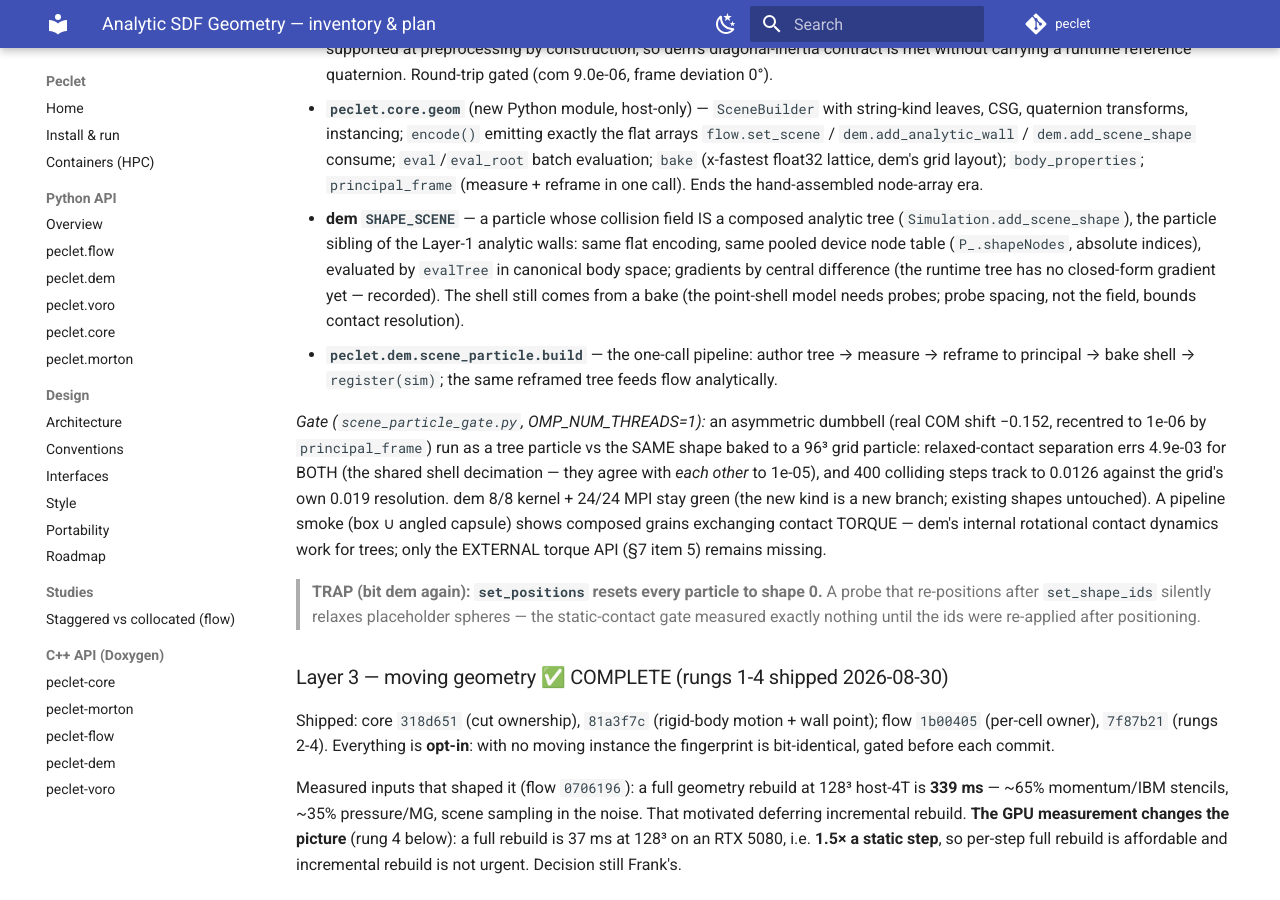
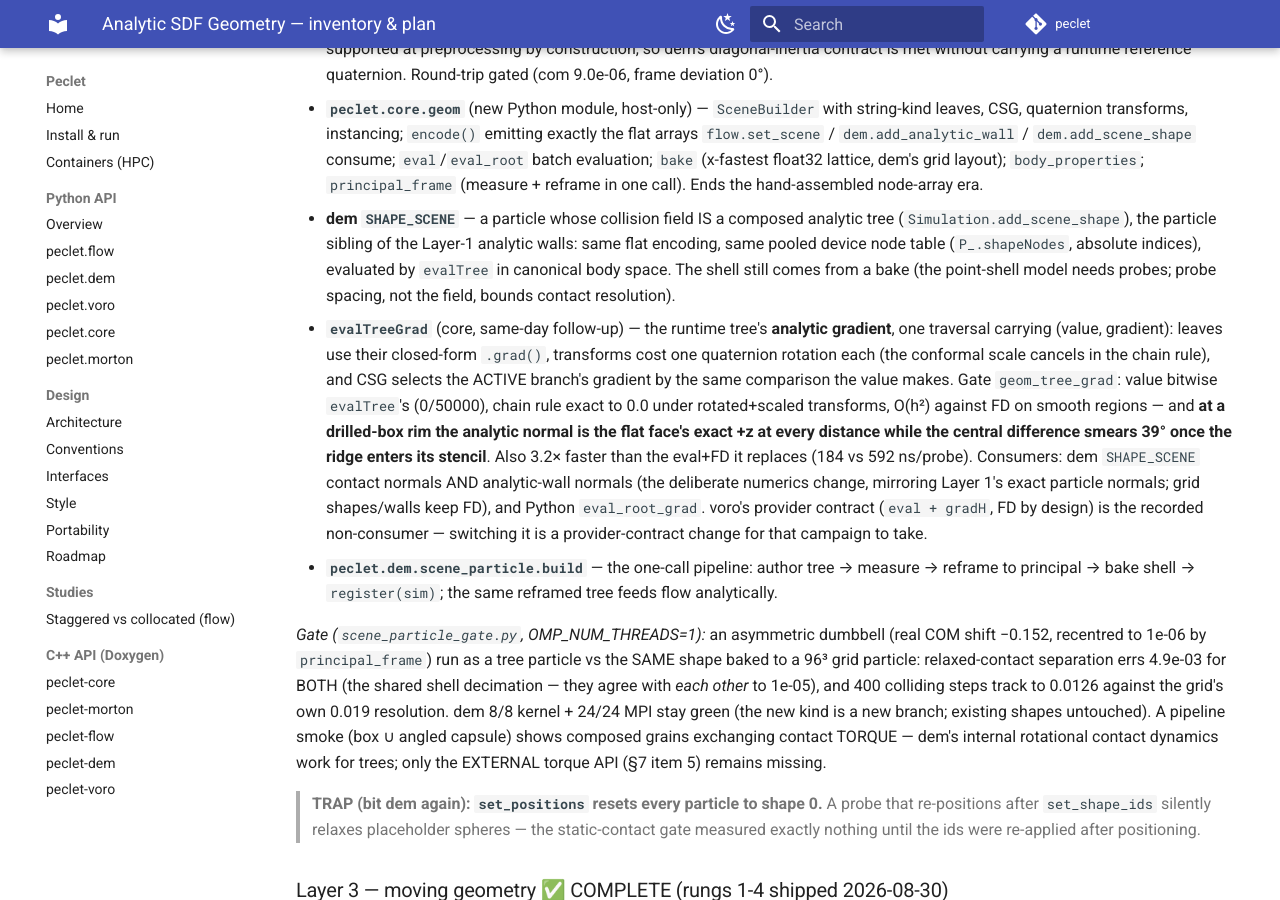
Before and after one commit to computational-chemical-engineering/peclet, an MkDocs documentation site: the page built from docs/ANALYTIC_SDF_GEOMETRY.md, in a window 1280 px wide and 900 px high, scrolled down 14717 px. Built offline with MkDocs 1.6.1 and Material for MkDocs 9.7.7, drawn with Linux system fonts in a browser that asks for light colours; comment, search, counter and statistics services are not loaded.

Commit message:
core+dem bump: analytic tree gradients — exact normals at CSG ridges, 3.2x faster than the FD
core 7fd5fb7: evalTreeGrad (value+gradient in one traversal; chain rule = one rotation per node;
CSG selects the active branch's gradient). Gated: value bitwise evalTree's, chain rule exact,
ridge normal exact where FD smears 39 deg, 184 vs 592 ns/probe.
dem: SHAPE_SCENE contact normals + analytic-wall normals switched to it (the walls switch is the
deliberate numerics change); 8/8 + 24/24 green, scene-particle gate re-passed on both backends.
Note updated in §6.5; voro's eval+gradH provider contract recorded as the non-consumer.

Co-Authored-By: Claude Opus 5 <noreply@anthropic.com>
Claude-Session: https://claude.ai/code/session_015VFHwjBNfmqw89iVFh2sC6

```diff
--- a/docs/ANALYTIC_SDF_GEOMETRY.md
+++ b/docs/ANALYTIC_SDF_GEOMETRY.md
@@ -672,9 +672,20 @@ The pipeline the campaign was building toward, closing three gaps at once (core
 - **dem `SHAPE_SCENE`** — a particle whose collision field IS a composed analytic tree
   (`Simulation.add_scene_shape`), the particle sibling of the Layer-1 analytic walls: same flat
   encoding, same pooled device node table (`P_.shapeNodes`, absolute indices), evaluated by
-  `evalTree` in canonical body space; gradients by central difference (the runtime tree has no
-  closed-form gradient yet — recorded). The shell still comes from a bake (the point-shell model
+  `evalTree` in canonical body space. The shell still comes from a bake (the point-shell model
   needs probes; probe spacing, not the field, bounds contact resolution).
+- **`evalTreeGrad`** (core, same-day follow-up) — the runtime tree's **analytic gradient**, one
+  traversal carrying (value, gradient): leaves use their closed-form `.grad()`, transforms cost
+  one quaternion rotation each (the conformal scale cancels in the chain rule), and CSG selects
+  the ACTIVE branch's gradient by the same comparison the value makes. Gate `geom_tree_grad`:
+  value bitwise `evalTree`'s (0/50000), chain rule exact to 0.0 under rotated+scaled transforms,
+  O(h²) against FD on smooth regions — and **at a drilled-box rim the analytic normal is the flat
+  face's exact +z at every distance while the central difference smears 39° once the ridge enters
+  its stencil**. Also 3.2× faster than the eval+FD it replaces (184 vs 592 ns/probe). Consumers:
+  dem `SHAPE_SCENE` contact normals AND analytic-wall normals (the deliberate numerics change,
+  mirroring Layer 1's exact particle normals; grid shapes/walls keep FD), and Python
+  `eval_root_grad`. voro's provider contract (`eval + gradH`, FD by design) is the recorded
+  non-consumer — switching it is a provider-contract change for that campaign to take.
 - **`peclet.dem.scene_particle.build`** — the one-call pipeline: author tree → measure → reframe
   to principal → bake shell → `register(sim)`; the same reframed tree feeds flow analytically.
 
```
